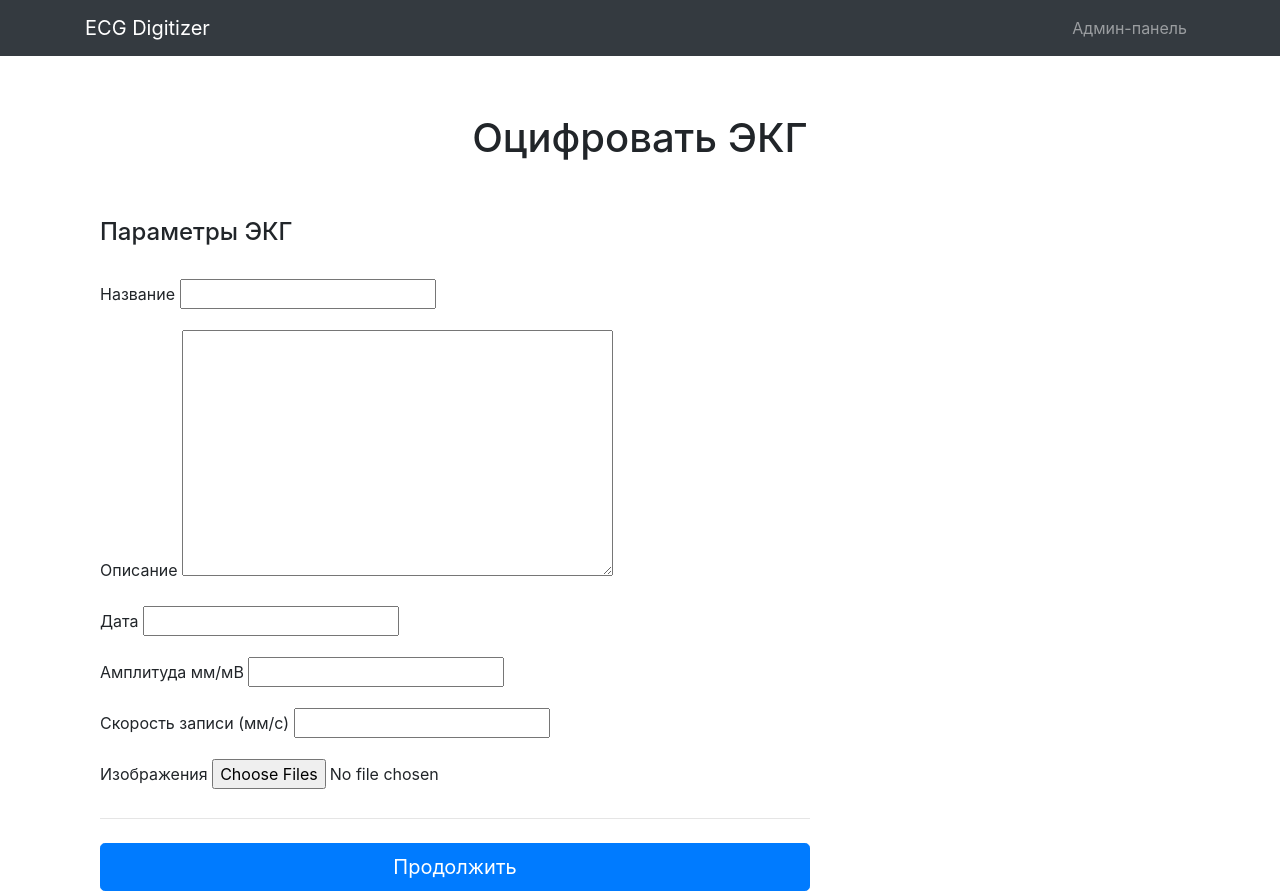
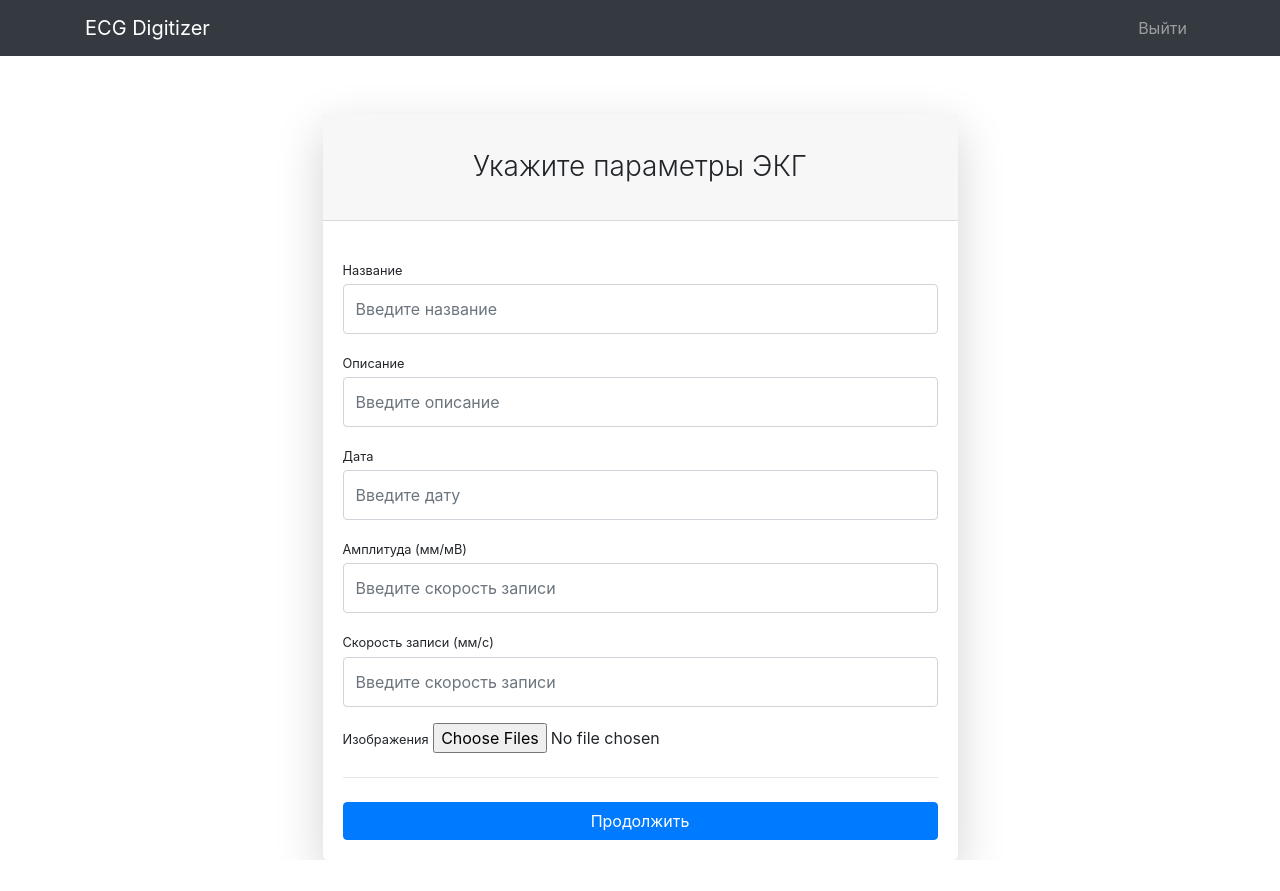
Before and after one commit to ctpemho7/ecg_digitizer, a Django app: page /create/ in a window 1280 px wide. After the commit the page ends 860 px from the top, so only its background shows below. Run offline with Django 4.2, Linux system fonts and the light colour scheme; parts of the project's set-up code (start-up, migrations or seed data) failed here and were passed over; some libraries are stand-ins or nearby versions.

Commit message:
(old) login/logout/help logic

```diff
--- a/user_backend/src/ecgs/admin.py
+++ b/user_backend/src/ecgs/admin.py
@@ -40,5 +40,5 @@ class ImageAdmin(admin.TabularInline):
 class EcgModelAdmin(admin.ModelAdmin):
     list_display = ("name", "status",  "description", "date", "algorithm")
     inlines = (ImageAdmin, )
-    list_filter = ["date", "algorithm", "status", ]
+    list_filter = ["date", "algorithm", "status", "owner"]
     actions = [download_ecg]
--- a/user_backend/src/ecgs/forms.py
+++ b/user_backend/src/ecgs/forms.py
@@ -25,6 +25,31 @@ class MultipleFileField(forms.FileField):
 class EcgForm(forms.ModelForm):
     class Meta:
         model = EcgModel
-        fields = ('name', 'description', 'amplitude', 'write_speed', 'date', 'algorithm', 'images')
+        fields = ('name', 'description', 'amplitude', 'write_speed', 'date', 'images')
 
-    images = MultipleFileField(label='Изображения',)
+    name = forms.CharField(widget=forms.TextInput(attrs={
+        'class': "form-control py-4",
+        'placeholder': 'Введите название',
+    }))
+    description = forms.CharField(widget=forms.TextInput(attrs={
+        'class': "form-control py-4",
+        'placeholder': 'Введите описание',
+    }))
+    amplitude = forms.IntegerField(widget=forms.TextInput(attrs={
+        'class': "form-control py-4",
+        'placeholder': 'Введите скорость записи',
+    }),
+        max_value=100,
+        min_value=0)
+    write_speed = forms.IntegerField(widget=forms.TextInput(attrs={
+        'class': "form-control py-4",
+        'placeholder': 'Введите скорость записи',
+    }),
+        max_value=100,
+        min_value=0)
+    date = forms.DateField(widget=forms.TextInput(attrs={
+        'class': "form-control py-4",
+        'placeholder': 'Введите дату',
+    }))
+
+    images = MultipleFileField(label='Изображения', )
--- a/user_backend/src/ecgs/models.py
+++ b/user_backend/src/ecgs/models.py
@@ -45,7 +45,7 @@ class EcgModel(models.Model):
             images = self.images.all()
             for i in range(len(images)):
                 buttons.append({
-                    'text': f'Разметить изображение {i+1}',
+                    'text': f'Разметить снимок {i+1}',
                     'href': f'http://localhost:8080/projects/1/data?tab=1&task={images[i].task_id}',
                 })
 
--- a/user_backend/src/ecgs/templates/ecgs/base.html
+++ b/user_backend/src/ecgs/templates/ecgs/base.html
@@ -32,10 +32,13 @@
         </button>
         <div class="collapse navbar-collapse" id="navbarResponsive">
             <ul class="navbar-nav ml-auto">
-
+                {% if user.is_staff %}
+                    <li class="nav-item">
+                        <a class="nav-link" href="{% url 'admin:index' %}">Админ-панель</a>
+                    </li>
+                {% endif %}
                 <li class="nav-item">
-                    <a class="nav-link" href="{% url 'admin:index' %}">Админ-панель
-                    </a>
+                    <a class="nav-link" href="{% url 'users:logout' %}">Выйти</a>
                 </li>
             </ul>
         </div>
--- a/user_backend/src/ecgs/templates/ecgs/ecg-create.html
+++ b/user_backend/src/ecgs/templates/ecgs/ecg-create.html
@@ -6,49 +6,56 @@
         Пожалуйста, заполните адрес электронной почты.
     </div>
     <div class="container">
-            <div class="py-5 text-center">
-                <h1>Оцифровать ЭКГ</h1>
+        <div class="row justify-content-center">
+            <div class="col-lg-7">
+
+                <div class="card shadow-lg border-0 rounded-lg mt-5">
+                    <div class="card-header">
+                        <h3 class="text-center font-weight-light my-4">Укажите параметры ЭКГ</h3>
                     </div>
-                <div class="col-md-7 col-lg-8">
-                    <h4 class="mb-3">Параметры ЭКГ</h4>
+                    <div class="card-body">
                         <form action="{% url 'ecgs:ecg_create' %}" method="post" enctype="multipart/form-data">
                             {% csrf_token %}
-                        <div class="row g-3">
-                            <div class="col-12 mt-3">
-                                <label for="{{ form.name.id_for_label }}" class="form-label">Название</label>
+                            <div class="form-group mt-3">
+                                <label class="small mb-1" for="{{ form.name.id_for_label }}">Название</label>
                                 {{ form.name }}
                             </div>
 
-                            <div class="col-12 mt-3">
-                                <label for="{{ form.description.id_for_label }}" class="form-label">Описание </label>
+                            <div class="form-group mt-3">
+                                <label class="small mb-1" for="{{ form.description.id_for_label }}">Описание</label>
                                 {{ form.description }}
                             </div>
 
-                            <div class="col-12 mt-3">
-                                <label for="{{ form.date.id_for_label }}" class="form-label">Дата</label>
+                            <div class="form-group mt-3">
+                                <label class="small mb-1" for="{{ form.date.id_for_label }}">Дата</label>
                                 {{ form.date }}
                             </div>
 
-                            <div class="col-12 mt-3">
-                                <label for="{{ form.address.id_for_label }}" class="form-label">Амплитуда мм/мВ</label>
+                            <div class="form-group mt-3">
+                                <label class="small mb-1" for="{{ form.amplitude.id_for_label }}">Амплитуда
+                                    (мм/мВ)</label>
                                 {{ form.amplitude }}
                             </div>
 
-                            <div class="col-12 mt-3">
-                                <label for="{{ form.address.id_for_label }}" class="form-label">Скорость записи (мм/с)</label>
+                            <div class="form-group mt-3">
+                                <label class="small mb-1" for="{{ form.write_speed.id_for_label }}">Скорость записи
+                                    (мм/с)</label>
                                 {{ form.write_speed }}
                             </div>
-                            <div class="col-12 mt-3">
-                                <label for="{{ form.images.id_for_label }}" class="form-label">Изображения</label>
+
+                            <div class="form-group mt-3">
+                                <label class="small mb-1" for="{{ form.images.id_for_label }}">Изображения</label>
                                 {{ form.images }}
-                            </div>
-
                             </div>
 
                             <hr class="my-4">
 
-                        <button class="w-100 btn btn-primary btn-lg" type="submit">Продолжить</button>
+                            <div class="form-group d-flex align-items-center justify-content-end mt-4 mb-0">
+                                <button class="btn btn-primary w-100" type="submit">Продолжить</button>
+                            </div>
                         </form>
+                    </div>
+                </div>
             </div>
         </div>
     </div>
--- a/user_backend/src/ecgs/urls.py
+++ b/user_backend/src/ecgs/urls.py
@@ -1,11 +1,13 @@
 from django.urls import path
 
-from ecgs.views import EcgListView, EcgCreateView, task_created, task_annotated, digitize_ecg, download_ecg
+from ecgs.views import EcgListView, EcgCreateView, task_created, task_annotated, digitize_ecg, download_ecg, \
+    HelpPageView
 
 app_name = 'ecgs'
 
 urlpatterns = [
     path('', EcgListView.as_view(), name='index'),
+    path('help/', HelpPageView.as_view(), name='help'),
     path('create/', EcgCreateView.as_view(), name='ecg_create'),
     path('webhook/task_created', task_created, name='task_created'),
     path('webhook/task_annotated', task_annotated, name='task_annotated'),
--- a/user_backend/src/ecgs/views.py
+++ b/user_backend/src/ecgs/views.py
@@ -6,7 +6,7 @@ from zipfile import ZipFile
 from django.http import JsonResponse, HttpResponseRedirect, HttpResponse, FileResponse
 from django.urls import reverse_lazy
 from django.views.decorators.csrf import csrf_exempt
-from django.views.generic import ListView, CreateView
+from django.views.generic import ListView, CreateView, TemplateView
 
 from ecgs.forms import EcgForm
 from ecgs.models import EcgModel, EcgImage
@@ -21,6 +21,10 @@ class EcgListView(ListView):
     paginate_by = 50
     ordering = ['-id']
 
+    def get_queryset(self):
+        queryset = EcgModel.objects.filter(owner=self.request.user if self.request.user.id else UserModel.objects.get(id=1)).order_by('-id')
+        return queryset
+
 
 class EcgCreateView(CreateView):
     model = EcgModel
@@ -30,7 +34,7 @@ class EcgCreateView(CreateView):
 
     def form_valid(self, form):
         ecg_instance = form.instance
-        ecg_instance.owner = UserModel.objects.get(id=1)
+        ecg_instance.owner = self.request.user if self.request.user.id else UserModel.objects.get(id=1)
         ecg_instance.algorithm = "Fortune"
         ecg_instance.status = EcgModel.CHOICES[0][0]
         ecg_instance.save()
@@ -116,3 +120,7 @@ def download_ecg(request, ecg_id):
     response = HttpResponse(byte_stream.getvalue(), content_type='application/x-zip-compressed')
     response['Content-Disposition'] = 'attachment; filename="%s"' % zip_name
     return response
+
+
+class HelpPageView(TemplateView):
+    template_name = "ecgs/help.html"
--- a/user_backend/src/user_backend/settings.py
+++ b/user_backend/src/user_backend/settings.py
@@ -30,7 +30,8 @@ DEBUG = env('DEBUG')
 
 ALLOWED_HOSTS = env.list("ALLOWED_HOSTS")
 
-
+LOGIN_REDIRECT_URL = "ecgs:index"
+LOGOUT_REDIRECT_URL = "users:login"
 # Application definition
 
 INSTALLED_APPS = [
--- a/user_backend/src/user_backend/urls.py
+++ b/user_backend/src/user_backend/urls.py
@@ -16,22 +16,15 @@ Including another URLconf
 """
 from django.contrib import admin
 from django.urls import include, path
-from django.conf.urls.static import static
-from rest_framework import routers
 
 from user_backend import settings
-from users.views import UserViewSet, PatientToDocktorViewSet, PatientToDocktorListViewSet
-
-router = routers.DefaultRouter()
-router.register(r"users", UserViewSet)
-router.register(r"doctors/(?P<doctor_pk>\d+)", PatientToDocktorListViewSet)
-router.register(r"doctors/(?P<doctor_pk>\d+)/users", PatientToDocktorViewSet)
 
 
 urlpatterns = [
     path('', include('ecgs.urls', namespace='ecgs')),
+    path('', include('users.urls', namespace='users')),
     path("admin/", admin.site.urls),
-    path("api/", include(router.urls))
+
 ]
 
 # если не на production:
--- /dev/null
+++ b/user_backend/src/users/urls.py
@@ -0,0 +1,13 @@
+from django.contrib.auth.views import LogoutView
+from django.urls import path
+
+from users.views import UserLoginView, UserRegisterView
+
+app_name = 'users'
+
+urlpatterns = [
+    path('login/', UserLoginView.as_view(), name='login'),
+    path('register/', UserRegisterView.as_view(), name='register'),
+    path('logout/', LogoutView.as_view(), name='logout'),
+
+]
```
Also changed, not shown: user_backend/src/common/views.py (added, +7 -0 lines), user_backend/src/ecgs/templates/ecgs/ecgs.html (+32 -35 lines), user_backend/src/ecgs/templates/ecgs/help.html (added, +47 -0 lines), user_backend/src/users/forms.py (added, +51 -0 lines), user_backend/src/users/views.py (+18 -45 lines), 2 other files. Lines whose indentation alone changed are shown as unchanged.
